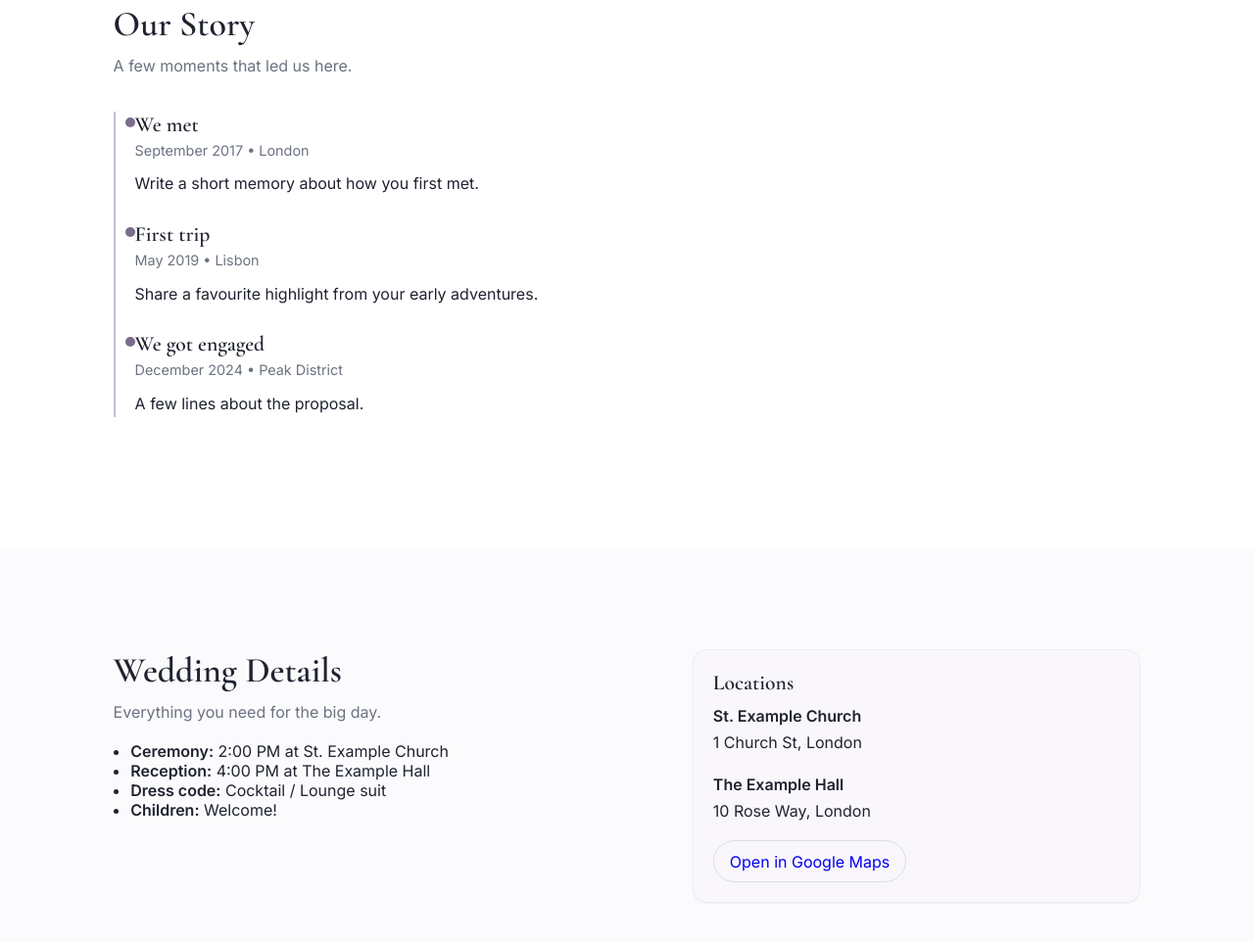
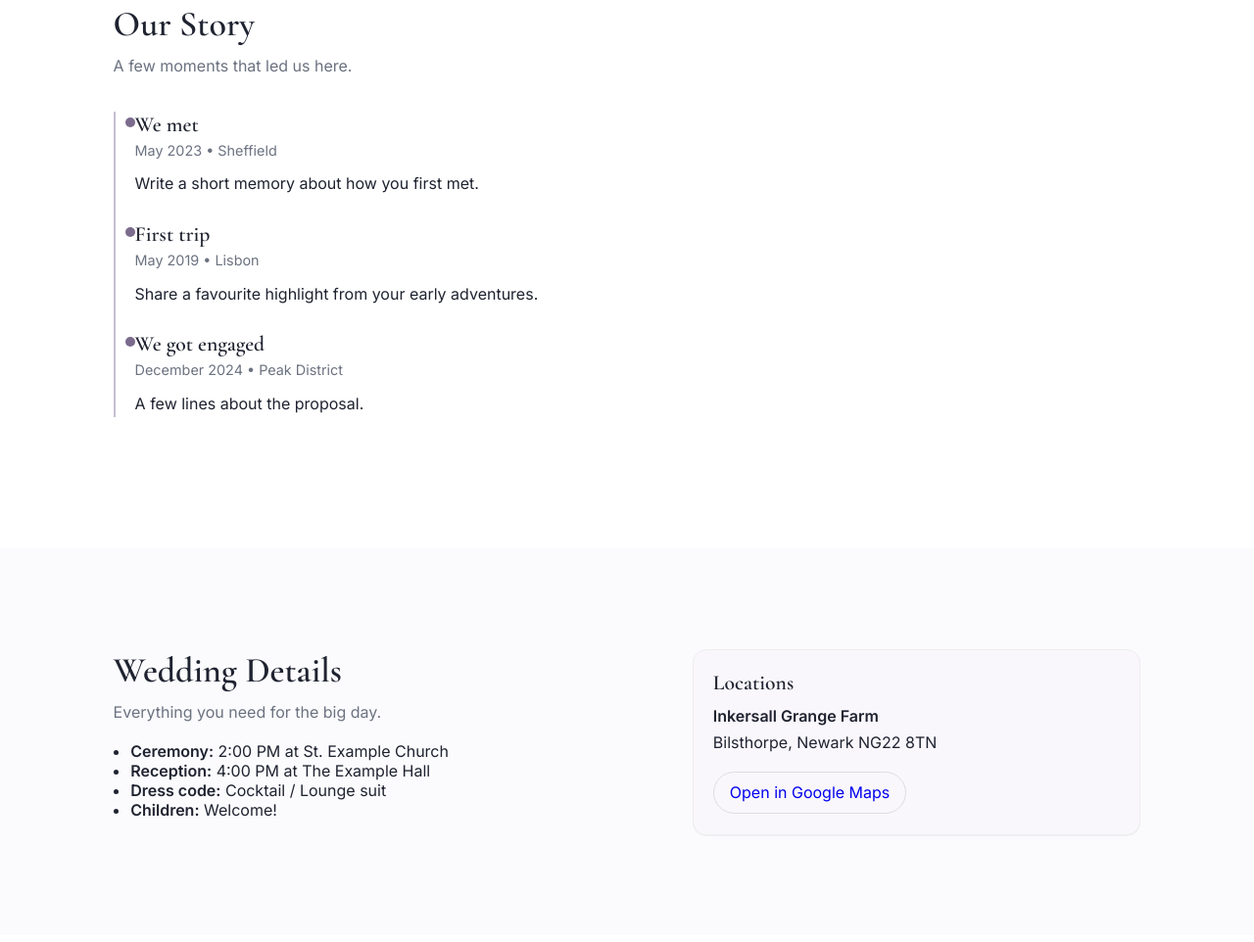
Before and after one commit to kieranj1994/Wedding-site-, a plain HTML site: page index.html in a window 1280 px wide. Shown: the part 722-1684 px from the top of the page at 98% size. Drawn offline with nearby package versions, Linux system fonts and the light colour scheme; files whose address does not match are found by name.

Commit message:
Update index.html

```diff
--- a/index.html
+++ b/index.html
@@ -43,7 +43,7 @@
             <div class="t-dot"></div>
             <div class="t-content">
               <h3>We met</h3>
-              <p class="t-meta">September 2017 • London</p>
+              <p class="t-meta">May 2023 • Sheffield</p>
               <p>Write a short memory about how you first met.</p>
             </div>
           </div>
@@ -81,9 +81,8 @@
         </div>
         <div class="card">
           <h3>Locations</h3>
-          <p><strong>St. Example Church</strong><br/>1 Church St, London</p>
-          <p><strong>The Example Hall</strong><br/>10 Rose Way, London</p>
-          <a class="btn" href="https://maps.google.com" target="_blank" rel="noopener">Open in Google Maps</a>
+          <p><strong>Inkersall Grange Farm</strong><br/>Bilsthorpe, Newark NG22 8TN</p>
+          <a class="btn" href="https://maps.app.goo.gl/u6vZ4hJF9WrCxiiZ6" target="_blank" rel="noopener">Open in Google Maps</a>
         </div>
       </div>
     </section>
```
